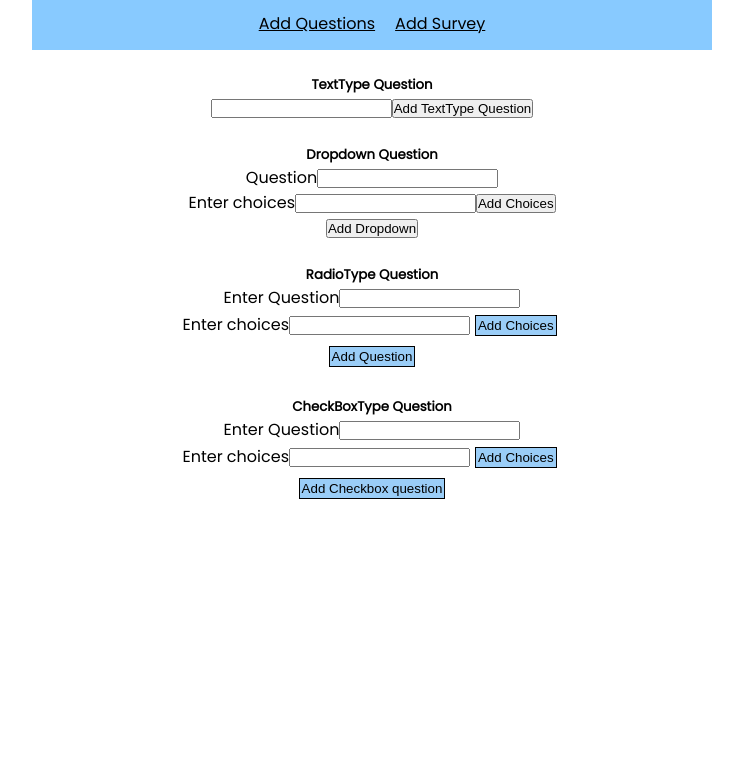
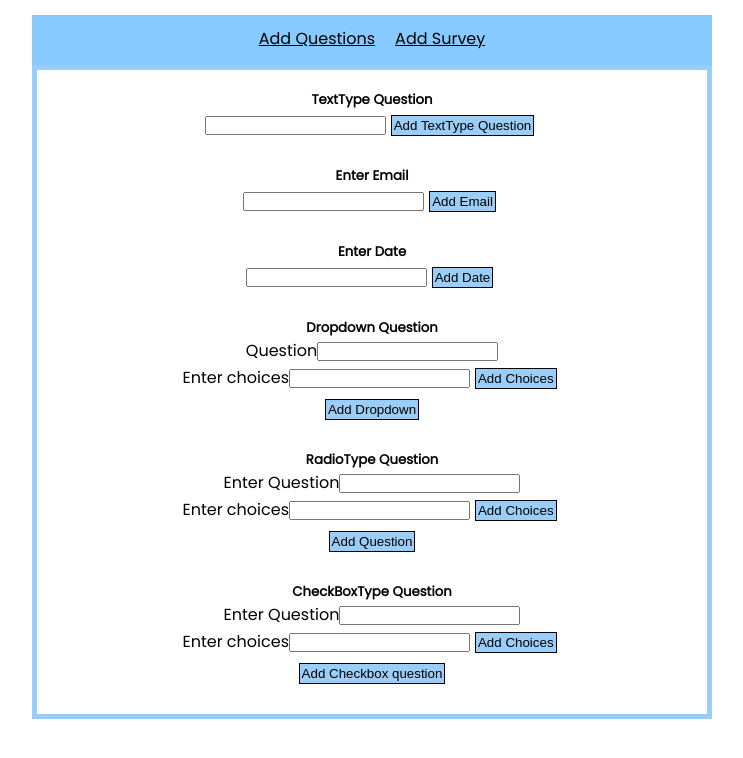
Before and after one commit to mohamad-tahan/survey-project, a React (Create React App) app in the folder react-survey/: page /survey in a window 1280 px wide. Shown: the top 758 px of the page, without its empty margins (268-1011 px from the left). Built offline with nearby package versions, Linux system fonts and the light colour scheme.

Commit message:
Added className to buttons

```diff
--- a/react-survey/src/components/SelectType.js
+++ b/react-survey/src/components/SelectType.js
@@ -83,7 +83,7 @@ function SelectType() {
           value={select}
           onInput={(e) => setSelect(e.target.value)}
         />
-        <button
+        <button className="btnAdmin"
           id="addChoices"
           onClick={() => {
             AddChoices();
@@ -94,7 +94,7 @@ function SelectType() {
         <br />
       </div>
       <div>
-        <button
+        <button className="btnAdmin"
           onClick={() => {
             AddQuestion();
           }}
--- a/react-survey/src/components/Survey.js
+++ b/react-survey/src/components/Survey.js
@@ -12,11 +12,16 @@ import Navbar from "./Navbar";
 
 function Survey(){
     return(
-    <div>
+        <div className="adm">
+             <Navbar />
+    <div className="adminSurvey">
         <center>
-            <Navbar />
-            <br/>
+
         <TextType />
+        <br/>
+        <EmailType />
+        <br/>
+        <DateType />
         <br/>
         <SelectType />
         <br/>
@@ -27,7 +32,7 @@ function Survey(){
 
         </center>
 
-
+        </div>
     </div>
     )
 }
--- a/react-survey/src/components/TextType.js
+++ b/react-survey/src/components/TextType.js
@@ -23,7 +23,7 @@ function TextType(){
         <div>
             <h5>TextType Question</h5>
             <input type="text" id="text" value={input} onInput={e => setInput(e.target.value)}/>
-            <button onClick={()=>{AddQuestion()}}>Add TextType Question</button>
+            <button className="btnAdmin" onClick={()=>{AddQuestion()}}>Add TextType Question</button>
 
             {/* <SelectType/>  */}
         </div>
```
